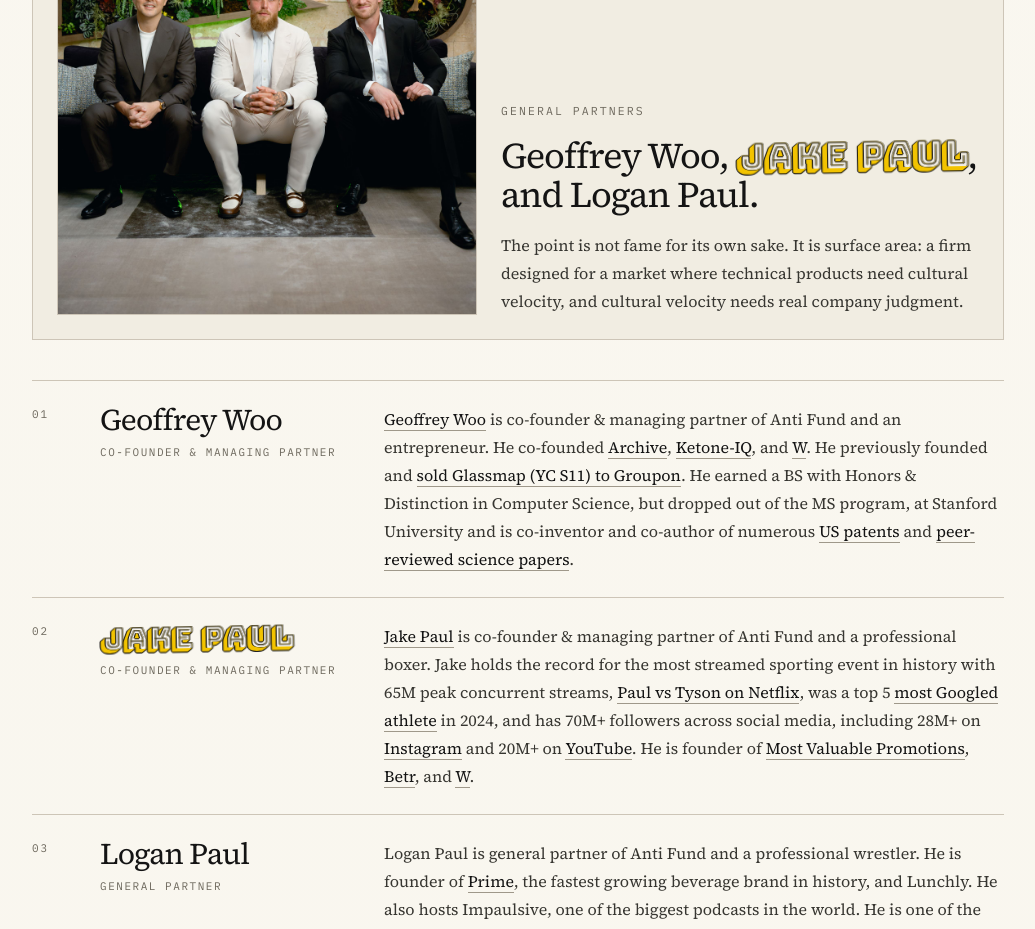
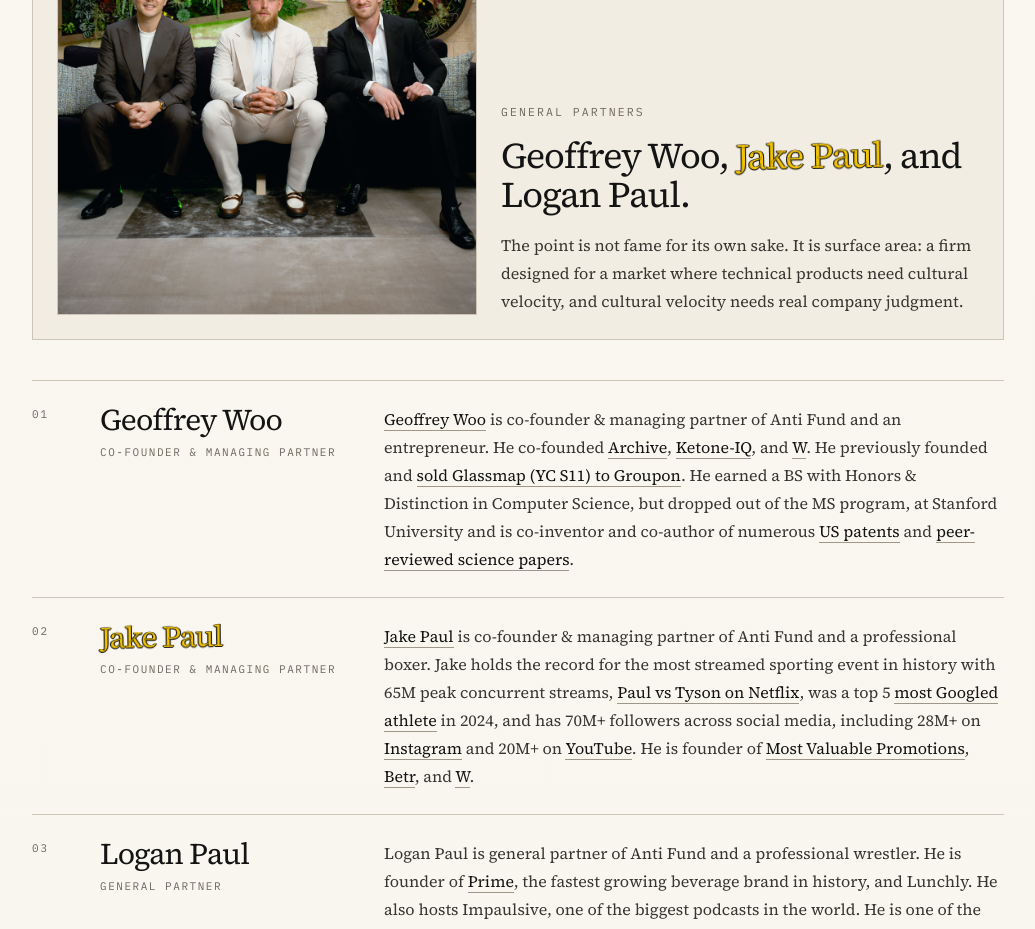
Before and after one commit to geoffreywoo/anti-fund, a Next.js app: page / in a window 1280 px wide. Shown: the part 3000-3929 px from the top of the page, without its empty margins (212-1247 px from the left). Built offline with nearby package versions, Linux system fonts and the light colour scheme.

Commit message:
Revert Jake Paul accent font

```diff
--- a/app/globals.css
+++ b/app/globals.css
@@ -12,7 +12,6 @@
   --font-display: "Source Serif 4", Georgia, serif;
   --font-body: "Source Serif 4", Georgia, serif;
   --font-mono: "IBM Plex Mono", ui-monospace, monospace;
-  --font-accent: "Bungee Shade", "Cooper Black", "Arial Black", cursive;
   --z-grain: 0;
   --z-nav: 110;
   --z-modal: 120;
@@ -83,8 +82,6 @@ body::before {
 .jake-name {
   color: #f2c300;
   display: inline-block;
-  font-family: var(--font-accent);
-  letter-spacing: -0.04em;
   text-shadow:
     0 1px 0 var(--color-ink),
     1px 0 0 var(--color-ink),
--- a/app/layout.tsx
+++ b/app/layout.tsx
@@ -38,7 +38,7 @@ export default function RootLayout({
           crossOrigin="anonymous"
         />
         <link
-          href="https://fonts.googleapis.com/css2?family=Bungee+Shade&family=IBM+Plex+Mono:wght@400;500;600&family=Source+Serif+4:opsz,wght@8..60,400;500;600;700&display=swap"
+          href="https://fonts.googleapis.com/css2?family=IBM+Plex+Mono:wght@400;500;600&family=Source+Serif+4:opsz,wght@8..60,400;500;600;700&display=swap"
           rel="stylesheet"
         />
       </head>
```
